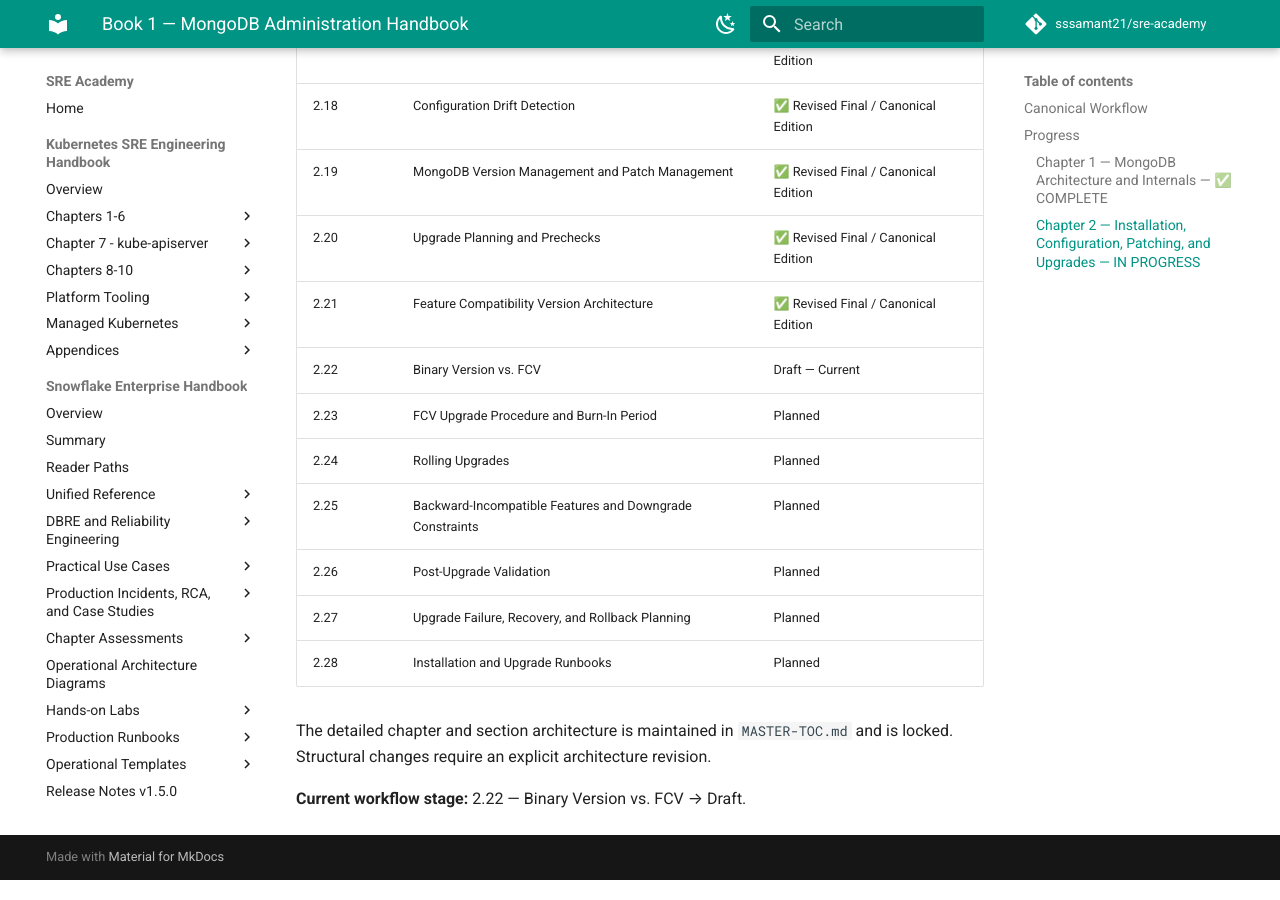
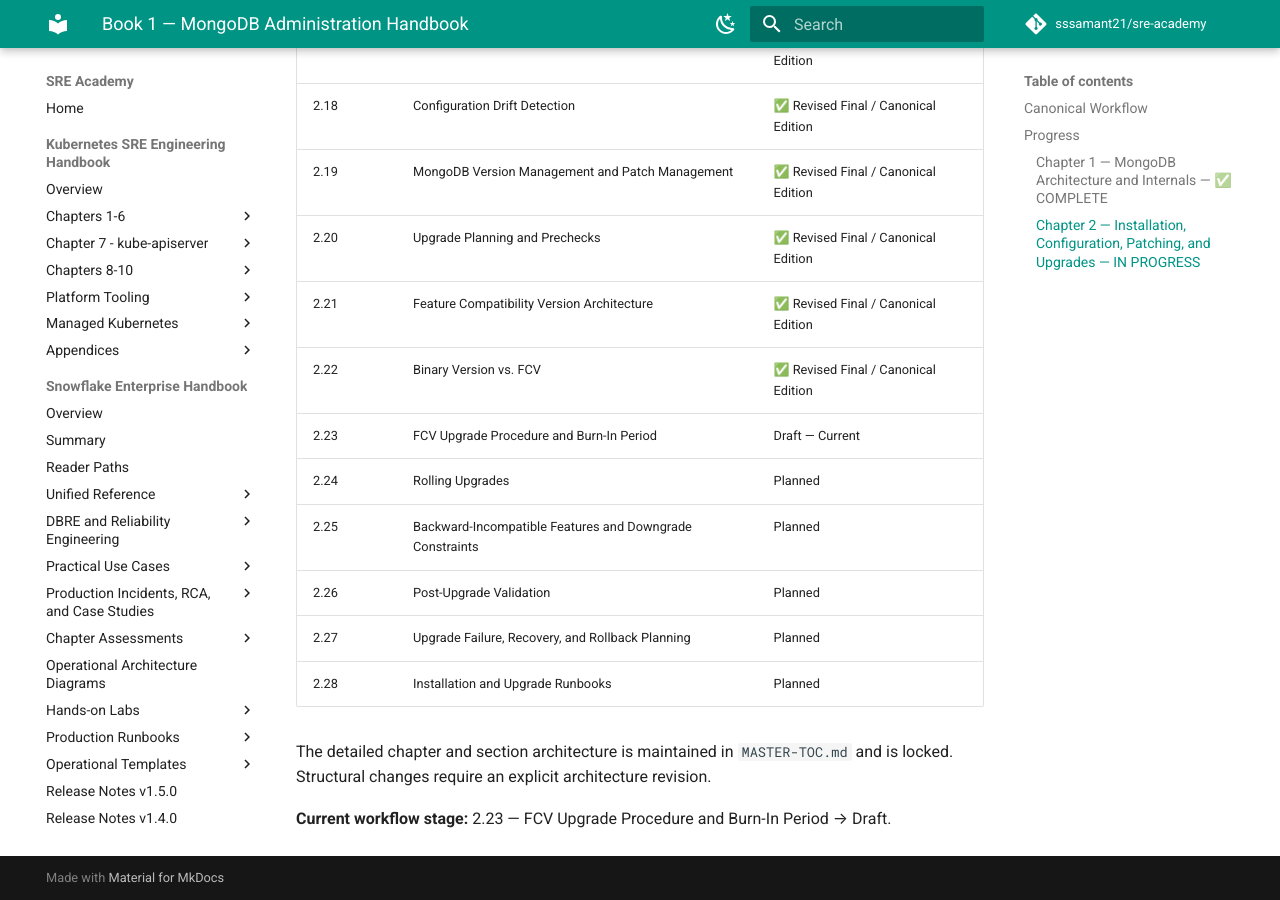
Before and after one commit to sssamant21/sre-academy, an MkDocs documentation site: the page built from docs/books/mongodb/mongodb-administration-handbook/README.md, in a window 1280 px wide and 900 px high, scrolled down 1989 px. Built offline with MkDocs 1.6.1 and Material for MkDocs 9.7.7, drawn with Linux system fonts in a browser that asks for light colours; comment, search, counter and statistics services are not loaded; some of the changed text lies outside the part shown.

Commit message:
docs(mongodb): mark 2.22 canonical and advance to 2.23

```diff
--- a/docs/books/mongodb/mongodb-administration-handbook/README.md
+++ b/docs/books/mongodb/mongodb-administration-handbook/README.md
@@ -44,8 +44,8 @@
 | 2.19 | MongoDB Version Management and Patch Management | ✅ Revised Final / Canonical Edition |
 | 2.20 | Upgrade Planning and Prechecks | ✅ Revised Final / Canonical Edition |
 | 2.21 | Feature Compatibility Version Architecture | ✅ Revised Final / Canonical Edition |
-| 2.22 | Binary Version vs. FCV | Draft — Current |
-| 2.23 | FCV Upgrade Procedure and Burn-In Period | Planned |
+| 2.22 | Binary Version vs. FCV | ✅ Revised Final / Canonical Edition |
+| 2.23 | FCV Upgrade Procedure and Burn-In Period | Draft — Current |
 | 2.24 | Rolling Upgrades | Planned |
 | 2.25 | Backward-Incompatible Features and Downgrade Constraints | Planned |
 | 2.26 | Post-Upgrade Validation | Planned |
@@ -54,4 +54,4 @@
 
 The detailed chapter and section architecture is maintained in `MASTER-TOC.md` and is locked. Structural changes require an explicit architecture revision.
 
-**Current workflow stage:** 2.22 — Binary Version vs. FCV → Draft.
+**Current workflow stage:** 2.23 — FCV Upgrade Procedure and Burn-In Period → Draft.
```
Also changed, not shown: other parts of docs/books/mongodb/mongodb-administration-handbook/README.md (+1 -1 lines).
